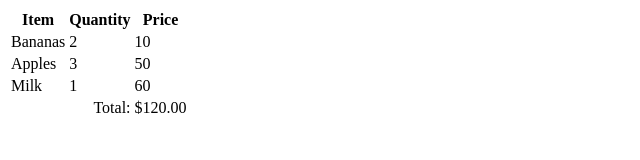
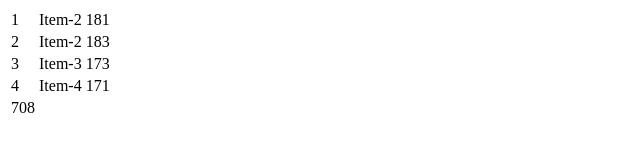
Before and after one commit to acciojob/grofers-checkout-2-afzalahmad1, a website: page main.html in a window 1280 px wide. Shown: the whole page, without its empty margins (0-640 px from the left). Drawn offline with Linux system fonts and the light colour scheme.

Commit message:
created a submission

```diff
--- a/main.html
+++ b/main.html
@@ -9,34 +9,26 @@
 <body>
 	<!-- the entire body must be written by student -->
 	<table>
-  <thead>
 	  <tr>
-      <th>Item</th>
-      <th>Quantity</th>
-      <th>Price</th>
-    </tr>
-  </thead>
-  <tbody>
-    <tr>
-      <td data-ns-test="item">Bananas</td>
-      <td data-ns-test="quantity">2</td>
-      <td data-ns-test="price">10</td>
+	  <td>1</td>
+	  <td>Item-2</td>
+	  <td data-ns-test="price">181</td>
   </tr>
 	  <tr>
-      <td data-ns-test="item">Apples</td>
-      <td data-ns-test="quantity">3</td>
-      <td data-ns-test="price">50</td>
+	  <td>2</td>
+	  <td>Item-2</td>
+	  <td data-ns-test="price">183</td>
   </tr>
 	  <tr>
-      <td data-ns-test="item">Milk</td>
-      <td data-ns-test="quantity">1</td>
-      <td data-ns-test="price">60</td>
+	  <td>3</td>
+	  <td>Item-3</td>
+	  <td data-ns-test="price">173</td>
   </tr>
   <tr>
-      <td colspan="2" style="text-align:right">Total:</td>
-      <td data-ns-test="grandTotal"></td>
+	  <td>4</td>
+	  <td>Item-4</td>
+	  <td data-ns-test="price">171</td>
   </tr>
-  </tbody>
   </table>
     <script type="text/javascript" src="./script.js">
 </script>
--- a/script.js
+++ b/script.js
@@ -1,24 +1,14 @@
-//your code here
-function calculateTotal() {
-  const prices = document.querySelectorAll('[data-ns-test="price"]');
-  let total = 0;
-  prices.forEach(price => {
-    const priceValue = parseFloat(price.textContent.replace('$', ''));
-    if (!isNaN(priceValue)) {
-      total += priceValue;
-    }
-  });
-  const grandTotal = document.querySelector('[data-ns-test="grandTotal"]');
-  grandTotal.textContent = '$' + total.toFixed(2);
-}
+const table = document.querySelector('table');
+ const lastRow = document.createElement('tr');
+ const prices = document.querySelectorAll('[data-ns-test=price]');
+ let sum = 0;
+ for(let i = 0; i < prices.length; i++) {
+  sum += parseInt(prices[i].textContent);
+ }
+ const child = document.createElement("td");
+ child.setAttribute('data-ns-test', 'grandTotal');
 
-calculateTotal();
 
-// Listen for changes to the prices and recalculate the total
-const prices = document.querySelectorAll('[data-ns-test="price"]');
-prices.forEach(price => {
-  const observer = new MutationObserver(mutations => {
-    calculateTotal();
-  });
-  observer.observe(price, { characterData: true, subtree: true });
-});
+ child.textContent = sum;
+ lastRow.appendChild(child);
+ table.appendChild(lastRow);
```
Lines whose indentation alone changed are shown as unchanged.
